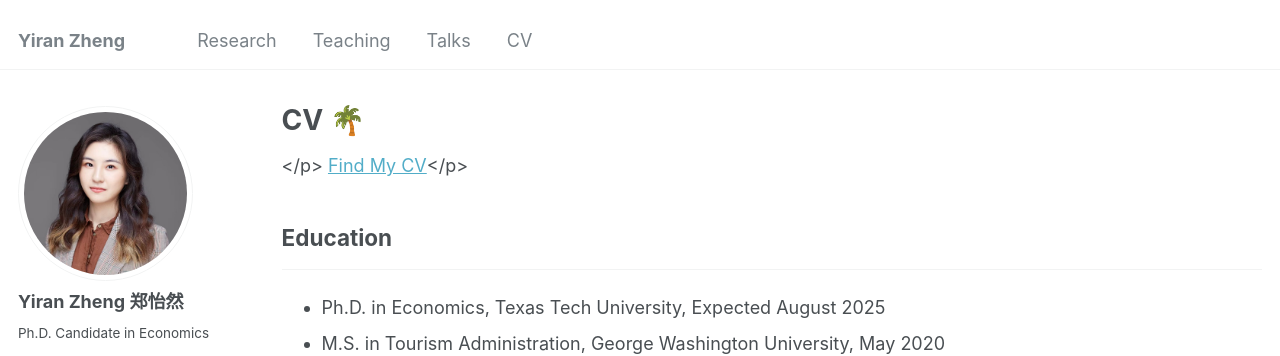
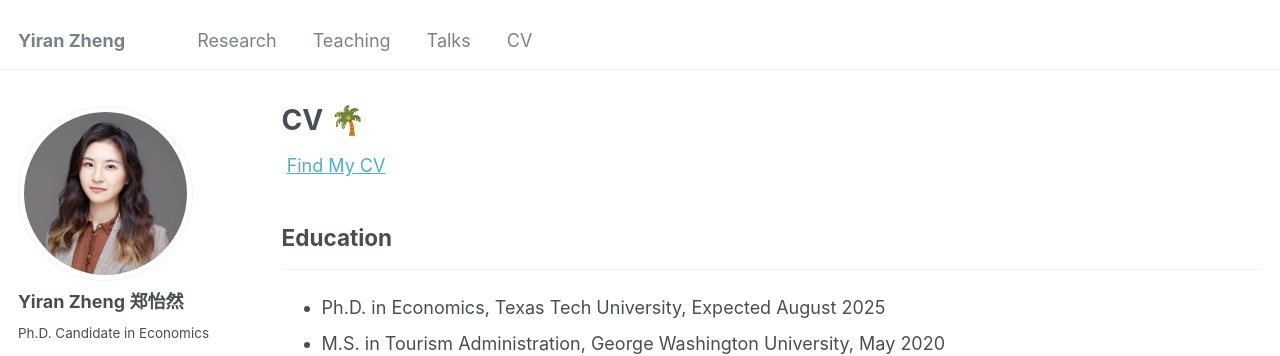
Before and after one commit to yiran-zheng/yiran-zheng.github.io, a Jekyll site: the page built from _pages/cv.md, in a window 1280 px wide and 900 px high. Shown: the top 356 px of the window. Built offline with Jekyll 4.4.1, drawn with Linux system fonts in a browser that asks for light colours.

Commit message:
Update cv.md

```diff
--- a/_pages/cv.md
+++ b/_pages/cv.md
@@ -8,7 +8,7 @@ redirect_from:
 ---
 
 {% include base_path %}
-</p>&nbsp;<a href="../files/CV_Yiran_Zheng.pdf" target="_blank" rel="noopener noreferrer">Find My CV</a></p>
+&nbsp;<a href="../files/CV_Yiran_Zheng.pdf" target="_blank" rel="noopener noreferrer">Find My CV</a>
 
 <h2>Education</h2>
   <hr> <!-- This adds a horizontal line below the heading -->
```
